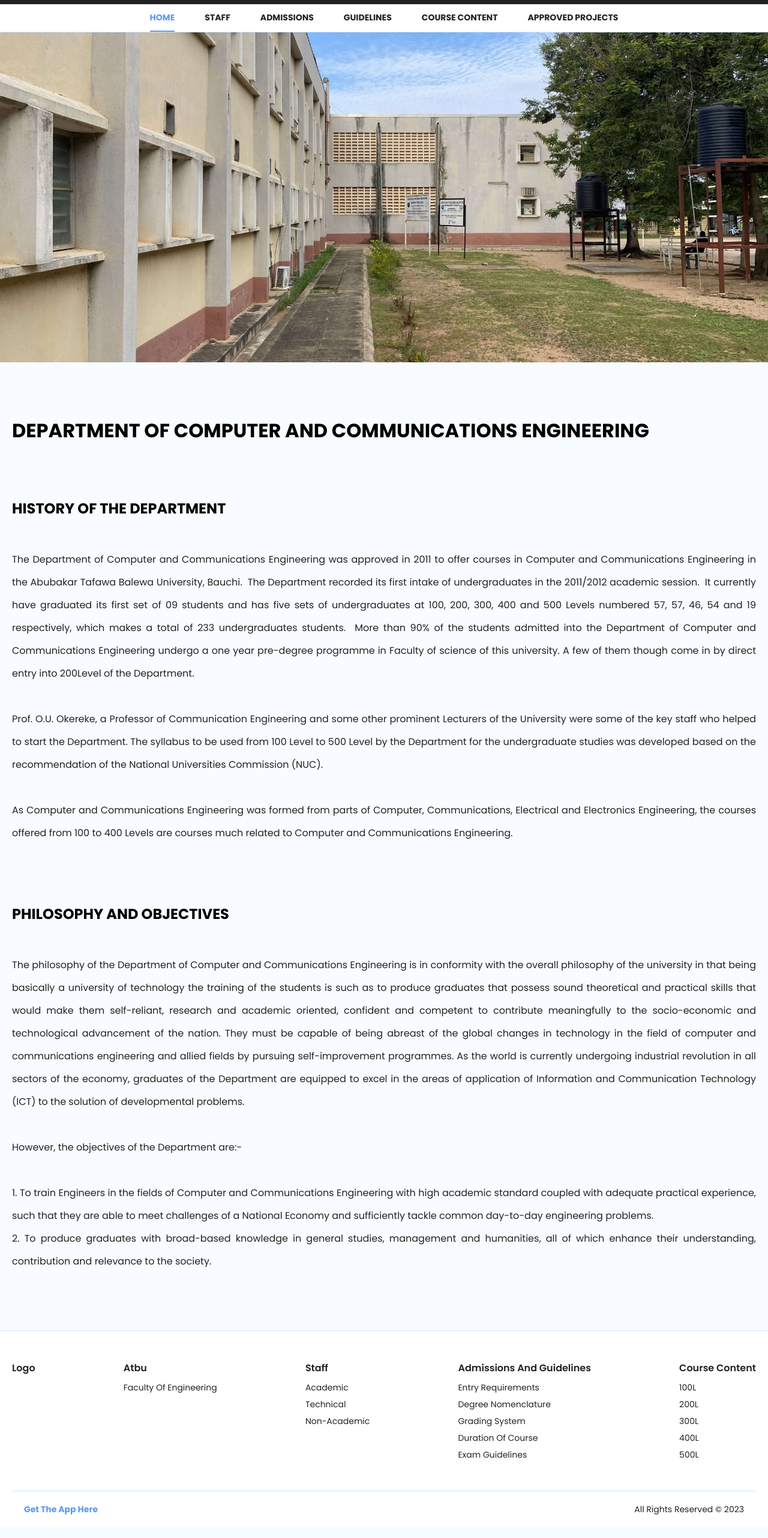
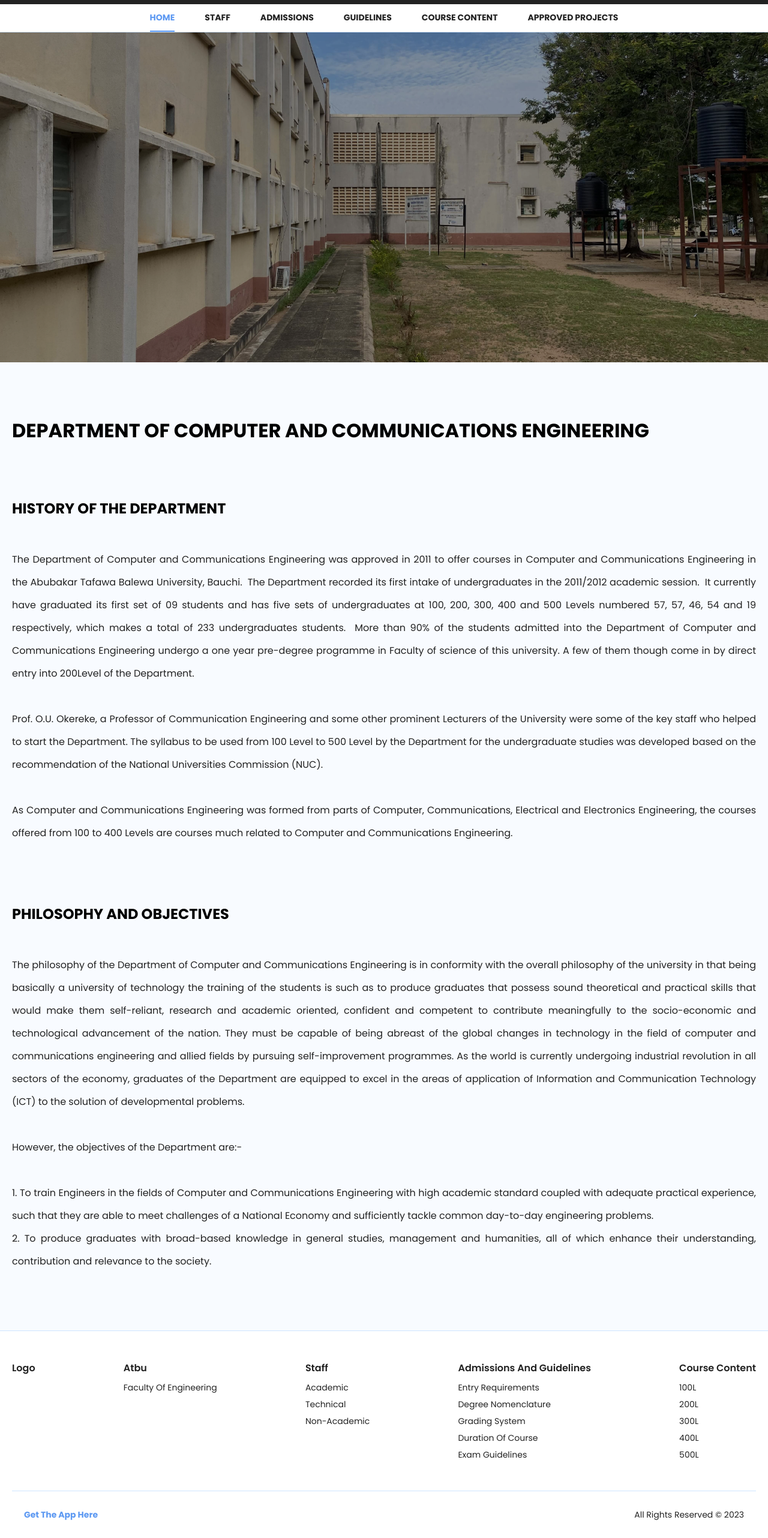
Before and after one commit to Hemdee1/DCCE, a Next.js app: page / in a window 1280 px wide. Shown: the part 25-2589 px from the top of the page at 60% size. Built offline with nearby package versions, Linux system fonts and the light colour scheme.

Commit message:
update fixes

```diff
--- a/components/Footer.js
+++ b/components/Footer.js
@@ -58,9 +58,9 @@ const Footer = () => {
           <button className="text-sm font-bold text-semantic">
             Get The App Here
           </button>
-          <h5 className="text-sm capitalize">
+          <p className="text-sm capitalize">
             all rights reserved © {date.getFullYear()}
-          </h5>
+          </p>
         </div>
       </div>
     </footer>
--- a/components/HeaderLayout.js
+++ b/components/HeaderLayout.js
@@ -3,11 +3,15 @@ import Footer from "./Footer";
 import Header from "./Header";
 import { useRouter } from "next/router";
 import { fadeIn } from "../data";
+import Head from "next/head";
 
 const HeaderLayout = ({ children }) => {
   const route = useRouter();
   return (
     <>
+      <Head>
+        <title>ATBU DCCE Handbook</title>
+      </Head>
       <Header />
       <AnimatePresence key={route.pathname}>
         <motion.div {...fadeIn} className="mt-[79px] pb-24">
--- a/pages/_document.js
+++ b/pages/_document.js
@@ -4,7 +4,6 @@ export default function Document() {
   return (
     <Html lang="en">
       <Head>
-        <title>ATBU DCCE</title>
         <meta
           name="description"
           content="A student guide that makes learning more accessible to Department of Computer and Communication Engineering Students"
--- a/pages/index.js
+++ b/pages/index.js
@@ -1,4 +1,3 @@
-import Staff from "../components/Staff";
 import HeaderLayout from "../components/HeaderLayout";
 import Image from "next/image";
 import HeroImage from "/public/images/dept.jpeg";
@@ -8,13 +7,14 @@ export default function Home() {
     <HeaderLayout>
       <main>
         {/* <div className="w-full h-[400px] md:h-[550px] 2xl:h-[690px] relative bg-black"> */}
-        <Image
-          src={HeroImage}
-          alt="hero image"
-          priority
-          placeholder="blur"
-          className="object-cover h-[400px] md:h-[550px] 2xl:h-[690px]"
-        />
+        <div className="bg-black">
+          <Image
+            src={HeroImage}
+            alt="hero image"
+            placeholder="blur"
+            className="object-cover h-[400px] opacity-60 md:h-[550px] 2xl:h-[690px]"
+          />
+        </div>
         {/* </div> */}
 
         <div className="max-w-full mx-auto w-inner-width padding">
```
